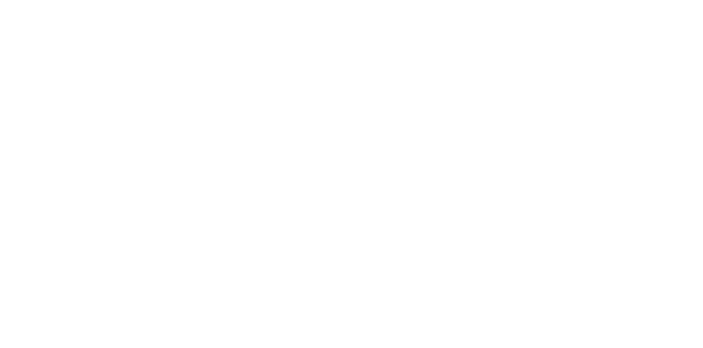
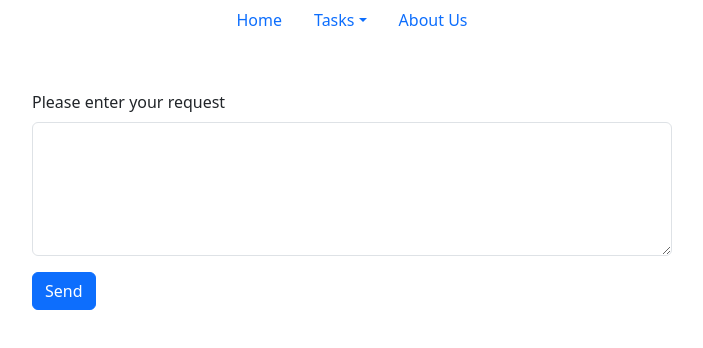
Before and after one commit to henryManyanye/AgentUI, a React (Vite) app: page /chat in a window 1280 px wide. Before the commit this address had no page. Shown: the top 348 px of the page, without its empty margins (288-991 px from the left). Built offline with nearby package versions, Linux system fonts and the light colour scheme.

Commit message:
Add Chat route and update main.jsx routing

```diff
--- a/src/main.jsx
+++ b/src/main.jsx
@@ -13,8 +13,7 @@
   <BrowserRouter>
     <Routes>
       <Route path="/" element={<App />} />
-      <Route path="/" element={<Chat />} />
-      {/* <Route path="/chat" element={<Chat />} /> */}
+      <Route path="/chat" element={<Chat />} />
       <Route path="/summariseReport" element={<FileUploadForm />} />
     </Routes>
   </BrowserRouter>,
```
